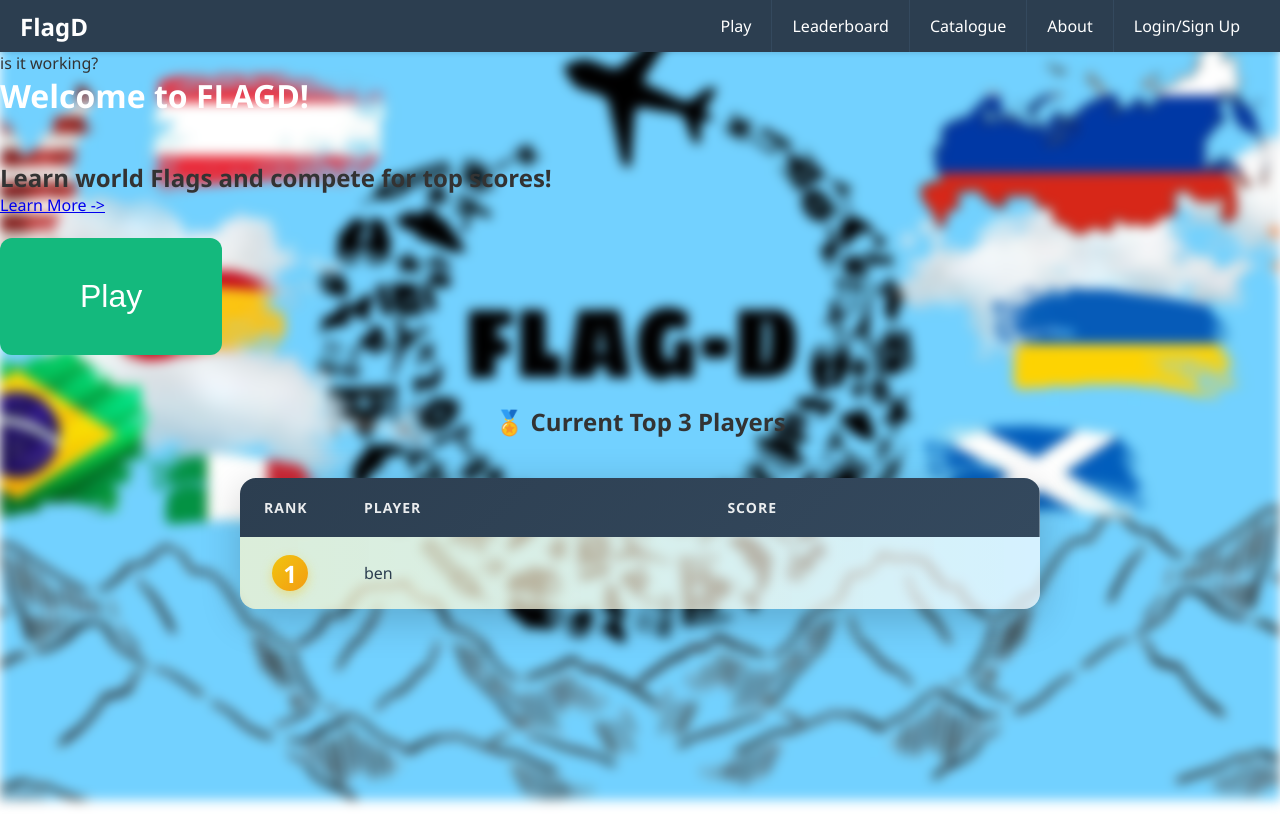
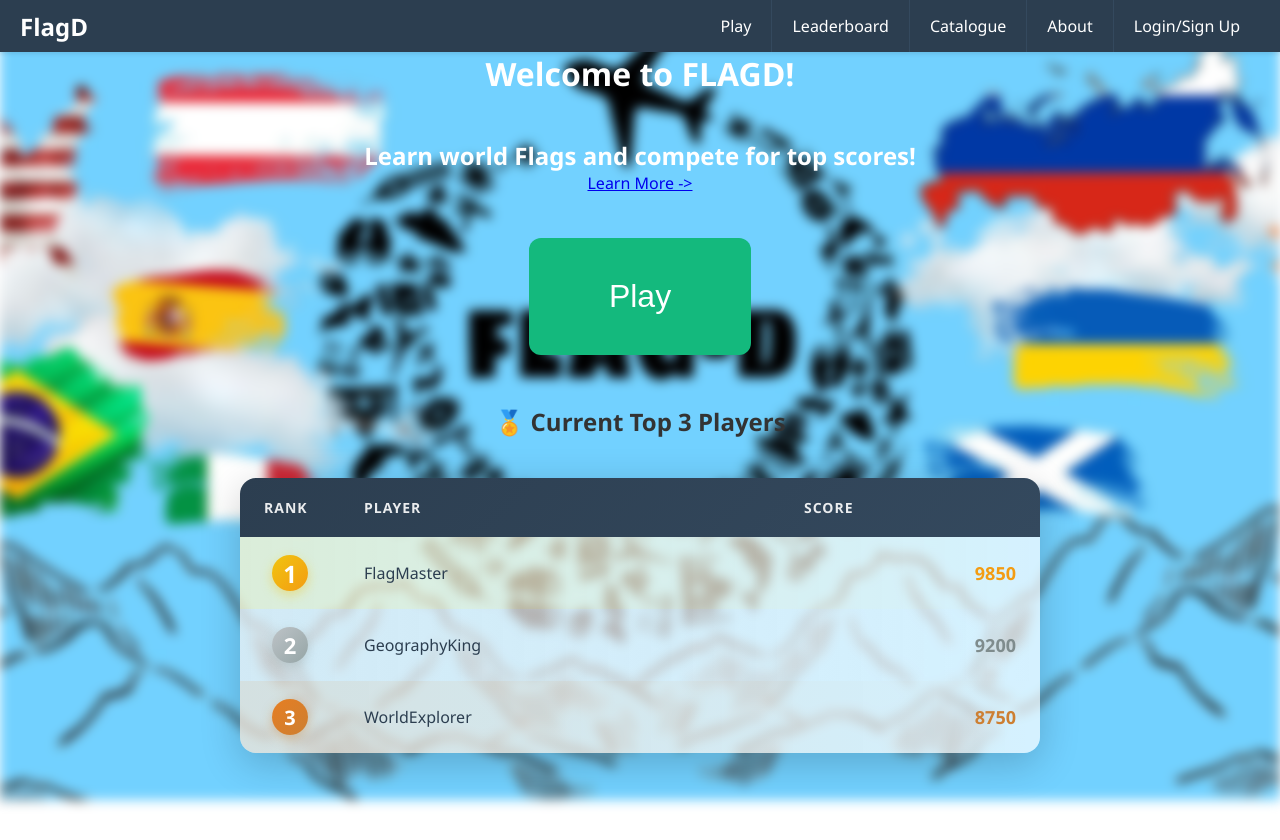
Before and after one commit to 3142817I-stack/flaged_group_D, a Django app: page / in a window 1280 px wide. Shown: the top 840 px of the page. Run offline with Django 3.2, Linux system fonts and the light colour scheme; data comes from the database, SQL or seed files in the repository.

Commit message:
CSS complete for homepage, databse updated, homepage complete

```diff
--- a/static/css/styles.css
+++ b/static/css/styles.css
@@ -106,7 +106,6 @@ h1, .main-heading {
 }
 
 .btn {
-    display: block;
     background-color: #14b97d;
     border: none;
     color: white;
@@ -114,8 +113,15 @@ h1, .main-heading {
     text-align: center;
     font-size: 32px;
     border-radius: 12px;
+
+}
+
+.btn-conatiner{
+    display: flex;
+    flex-direction: column;
     align-items: center;
-
+    color: white;
+    text-align: center;
 }
 
 /* Make the text inside the containers black */
--- a/templates/flagd/index.html
+++ b/templates/flagd/index.html
@@ -6,7 +6,7 @@
 {% endblock %}
 
 {% block body_block %}
-    <p>is it working? </p>
+    <div class ="btn-conatiner">
 
     <h1> Welcome to FLAGD! </h1>
     <br></br>
@@ -14,6 +14,7 @@
     <a href="{% url 'flagd:about' %}">Learn More -></a>
     <br></br>
     <button type="Play" class="btn" onclick="window.location.href='{% url 'flagd:play' %}'">Play</button>
+    </div>
 
     <div class="miniboard-container">
         <div class="leaderboard-header">
```
Also changed, not shown: db.sqlite3, flagd/migrations/0001_initial.py.
